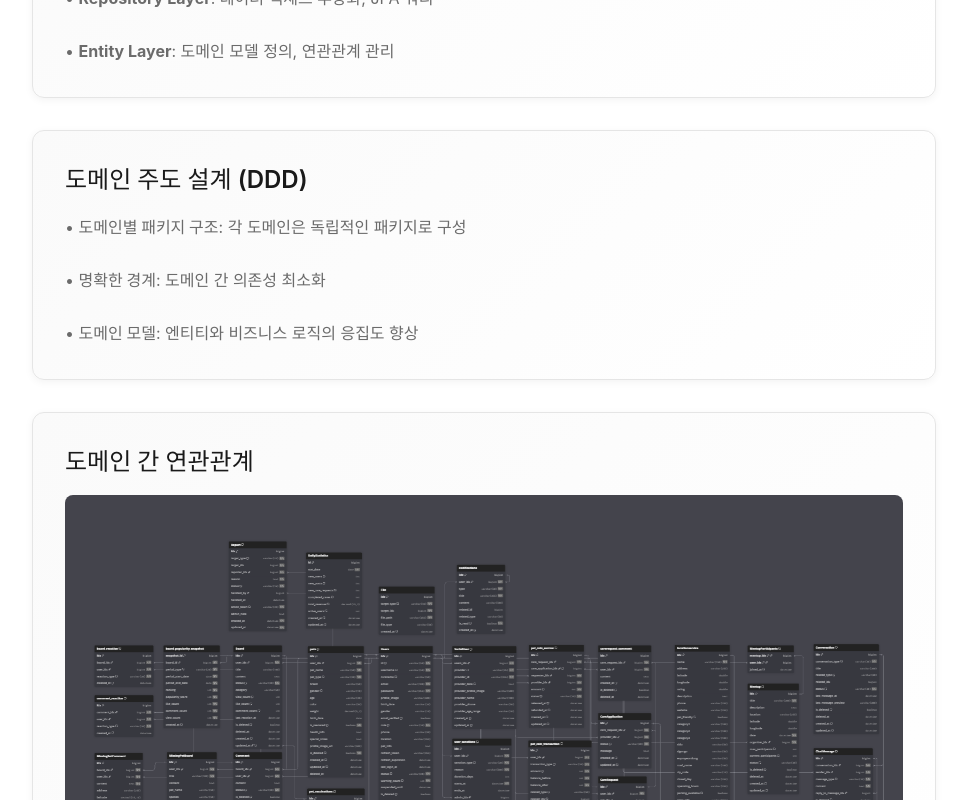
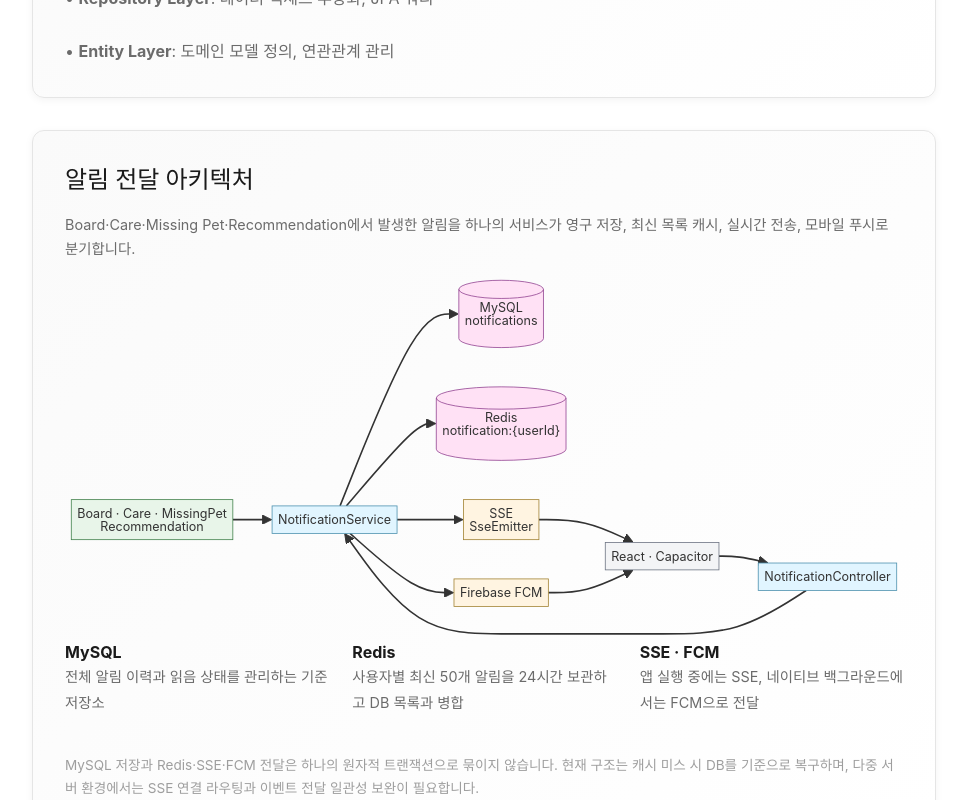
Before and after one commit to makkong1/makkong1-github.io, a React (Vite) app: page /makkong1-github.io/portfolio/petory in a window 1280 px wide. Shown: the part 2660-3460 px from the top of the page, without its empty margins (40-1007 px from the left). Built offline with nearby package versions, Linux system fonts and the light colour scheme; no server answers.

Commit message:
알림 전달 아키텍처 추가

```diff
--- a/src/pages/projects/petory/PetoryProjectPage.jsx
+++ b/src/pages/projects/petory/PetoryProjectPage.jsx
@@ -76,6 +76,27 @@ function PetoryProjectPage() {
     CORE -.-> NLP
     CORE --> EXT
 ${nodeStyles}`;
+
+  const notificationArchitectureDiagram = `flowchart LR
+    DOMAIN["Board · Care · MissingPet\\nRecommendation"] --> NS["NotificationService"]
+    NS --> DB[("MySQL\\nnotifications")]
+    NS --> REDIS[("Redis\\nnotification:{userId}")]
+    NS --> SSE["SSE\\nSseEmitter"]
+    NS --> FCM["Firebase FCM"]
+
+    CLIENT["React · Capacitor"] --> API["NotificationController"]
+    API --> NS
+    SSE --> CLIENT
+    FCM --> CLIENT
+
+    style DOMAIN fill:#e8f5e9,stroke:#40804a
+    style NS fill:#e1f5ff,stroke:#4a8fad
+    style API fill:#e1f5ff,stroke:#4a8fad
+    style DB fill:#ffe1f5,stroke:#904090
+    style REDIS fill:#ffe1f5,stroke:#904090
+    style SSE fill:#fff4e1,stroke:#a08030
+    style FCM fill:#fff4e1,stroke:#a08030
+    style CLIENT fill:#f3f4f6,stroke:#6b7280`;
 
   const domains = [
     {
@@ -265,6 +286,40 @@ ${nodeStyles}`;
                 <p>• <strong>Repository Layer</strong>: 데이터 액세스 추상화, JPA 쿼리</p>
                 <p>• <strong>Entity Layer</strong>: 도메인 모델 정의, 연관관계 관리</p>
               </div>
+            </div>
+
+            <div className="content-card">
+              <h3>알림 전달 아키텍처</h3>
+              <p style={{ fontSize: '0.9rem', color: 'var(--text-secondary)', marginBottom: 0, lineHeight: 1.7 }}>
+                Board·Care·Missing Pet·Recommendation에서 발생한 알림을 하나의 서비스가
+                영구 저장, 최신 목록 캐시, 실시간 전송, 모바일 푸시로 분기합니다.
+              </p>
+              <MermaidDiagram chart={notificationArchitectureDiagram} flat />
+              <div className="feature-points-grid">
+                <div>
+                  <h4>MySQL</h4>
+                  <p style={{ fontSize: '0.9rem' }}>
+                    전체 알림 이력과 읽음 상태를 관리하는 기준 저장소
+                  </p>
+                </div>
+                <div>
+                  <h4>Redis</h4>
+                  <p style={{ fontSize: '0.9rem' }}>
+                    사용자별 최신 50개 알림을 24시간 보관하고 DB 목록과 병합
+                  </p>
+                </div>
+                <div>
+                  <h4>SSE · FCM</h4>
+                  <p style={{ fontSize: '0.9rem' }}>
+                    앱 실행 중에는 SSE, 네이티브 백그라운드에서는 FCM으로 전달
+                  </p>
+                </div>
+              </div>
+              <p style={{ fontSize: '0.85rem', color: 'var(--text-muted)', marginTop: '0.75rem', marginBottom: 0, lineHeight: 1.65 }}>
+                MySQL 저장과 Redis·SSE·FCM 전달은 하나의 원자적 트랜잭션으로 묶이지 않습니다.
+                현재 구조는 캐시 미스 시 DB를 기준으로 복구하며, 다중 서버 환경에서는
+                SSE 연결 라우팅과 이벤트 전달 일관성 보완이 필요합니다.
+              </p>
             </div>
 
             <div className="content-card">
```
